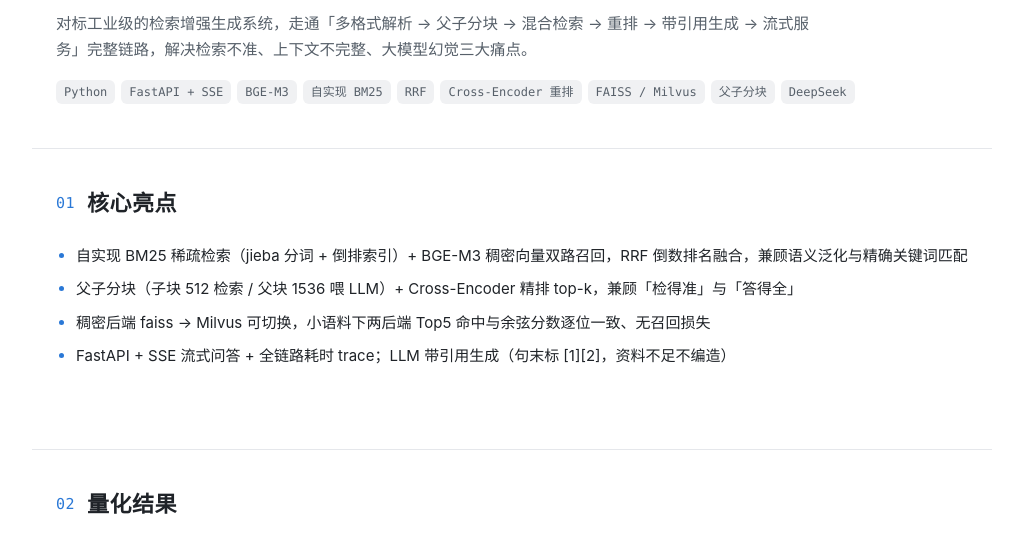
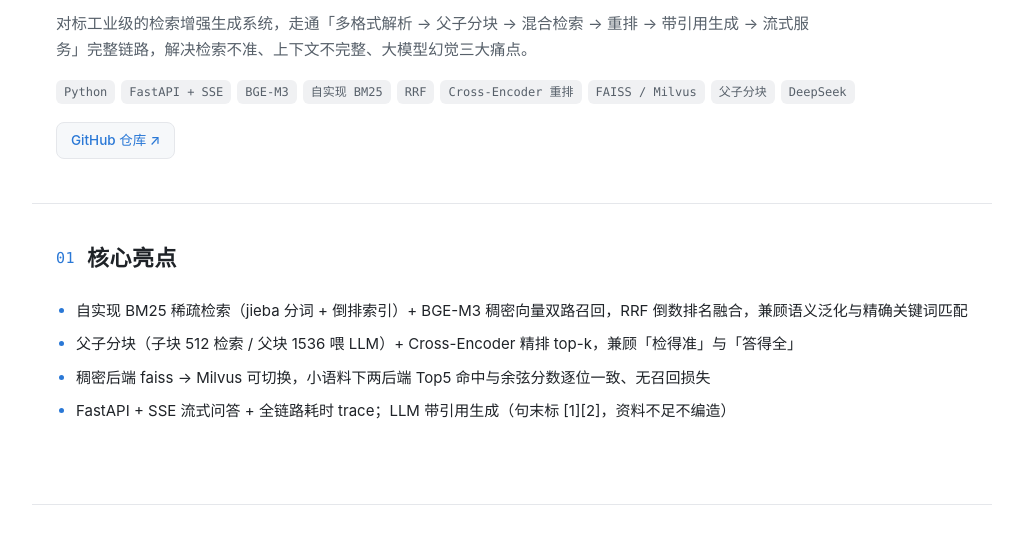
Before and after one commit to curtain-shadow/curtain-shadow.github.io, a plain HTML site: page projects/rag.html in a window 1280 px wide. Shown: the part 241-779 px from the top of the page, without its empty margins (128-1151 px from the left). Drawn offline with Linux system fonts and the light colour scheme.

Commit message:
Add GitHub repo links to 4 project detail pages

```diff
--- a/projects/rag.html
+++ b/projects/rag.html
@@ -28,6 +28,7 @@
       <span class="t">自实现 BM25</span><span class="t">RRF</span><span class="t">Cross-Encoder 重排</span>
       <span class="t">FAISS / Milvus</span><span class="t">父子分块</span><span class="t">DeepSeek</span>
     </div>
+    <p class="gh"><a href="https://github.com/curtain-shadow/rag-kb" target="_blank" rel="noopener">GitHub 仓库 ↗</a></p>
   </div>
 </header>
 
--- a/style.css
+++ b/style.css
@@ -133,6 +133,14 @@
   font-size: 12px; font-family: ui-monospace, "SFMono-Regular", "Consolas", monospace;
   background: var(--code-bg); color: var(--text-muted); padding: 2px 8px; border-radius: 6px;
 }
+.page-head .gh { margin-top: 18px; }
+.page-head .gh a {
+  display: inline-flex; align-items: center; gap: 6px;
+  font-size: 13.5px; font-weight: 500; color: var(--accent);
+  border: 1px solid var(--border); background: var(--bg-soft);
+  padding: 6px 14px; border-radius: 8px;
+}
+.page-head .gh a:hover { border-color: var(--accent); text-decoration: none; }
 
 /* ===== Section ===== */
 section { padding: 36px 0; }
```
Also changed, not shown: projects/agent.html (+1 -0 lines), projects/traffic.html (+1 -0 lines), projects/wenchengtang.html (+1 -0 lines).
